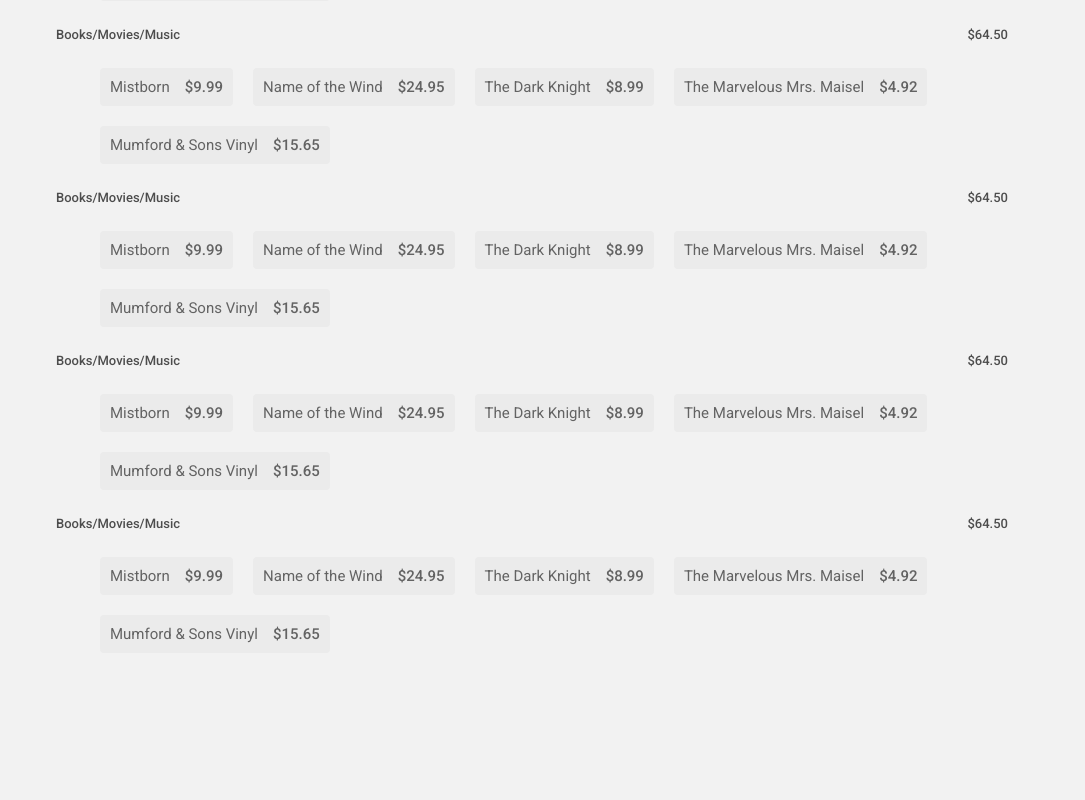
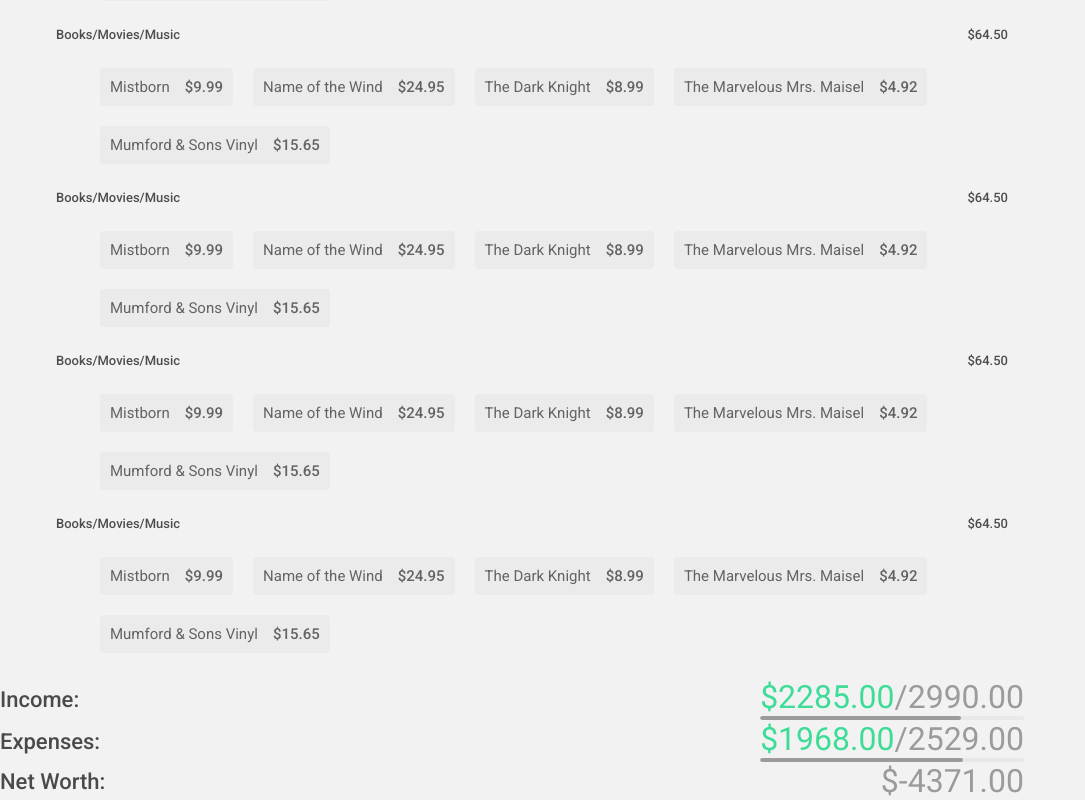
Before and after one commit to megdadkins7/budget, a React (Create React App) app: page / in a window 1280 px wide. Shown: the part 222-1022 px from the top of the page, without its empty margins (0-1085 px from the left). Before the commit the page ends 885 px from the top, so only its background shows below. Built offline with nearby package versions, Linux system fonts and the light colour scheme.

Commit message:
added budget overview

```diff
--- a/src/App.js
+++ b/src/App.js
@@ -2,6 +2,7 @@
 import { ThemeProvider } from 'styled-components'
 
 import Category from './components/Category'
+import Overview from './components/Overview'
 
 import GlobalStyles from './styles/GlobalStyles'
 import { theme } from './styles/theme'
@@ -12,6 +13,7 @@
       <>
         <GlobalStyles />
         <Category />
+        <Overview />
       </>
     </ThemeProvider>
   )
--- /dev/null
+++ b/src/components/ExpensesProgress.js
@@ -0,0 +1,49 @@
+import React from 'react'
+import styled from 'styled-components'
+
+import { numToCurrency } from '../lib'
+
+const StyledExpensesProgress = styled.div`
+    font-size: 32px;
+    .ExpenseAmount {
+      color: #3ddc97;
+    }
+    .ExpenseBudget {
+      color: #9b9b9b;
+    }
+    .ExpenseMeter {
+      height: 4px;
+      background: #e8e8e8;
+      border-radius: 2px;
+      overflow: hidden;
+    }
+    .ExpenseMeter > span {
+      display: block;
+      height: 100%;
+      border-radius: 2px;
+      background-color: #9b9b9b;
+    }
+`;
+
+function calcAmountCssPercent(trackerAmount, trackerTotal) {
+  return `${Math.floor((trackerAmount / trackerTotal) * 100)}%`
+}
+
+export default function ExpensesProgress(props) {
+    return(
+        <StyledExpensesProgress>
+            <span className='ExpenseAmount'>
+                {numToCurrency(props.amount)}
+            </span>
+            <span className='ExpenseBudget'>/{props.budget}</span>
+            <div className='ExpenseMeter'>
+              <span
+                className='ExpenseBar'
+                style={{
+                  width: calcAmountCssPercent(props.amount, props.budget),
+                }}
+              />
+            </div>
+        </StyledExpensesProgress>
+    )
+}
--- /dev/null
+++ b/src/components/IncomeProgress.js
@@ -0,0 +1,49 @@
+import React from 'react'
+import styled from 'styled-components'
+
+import { numToCurrency } from '../lib'
+
+const StyledIncomeProgress = styled.div`
+    font-size: 32px;
+    .IncomeAmount {
+      color: #3ddc97;
+    }
+    .IncomeBudget {
+      color: #9b9b9b;
+    }
+    .IncomeMeter {
+      height: 4px;
+      background: #e8e8e8;
+      border-radius: 2px;
+      overflow: hidden;
+    }
+    .IncomeMeter > span {
+      display: block;
+      height: 100%;
+      border-radius: 2px;
+      background-color: #9b9b9b;
+    }
+`;
+
+function calcAmountCssPercent(trackerAmount, trackerTotal) {
+  return `${Math.floor((trackerAmount / trackerTotal) * 100)}%`
+}
+
+export default function IncomeProgress(props) {
+    return(
+        <StyledIncomeProgress>
+            <span className='IncomeAmount'>
+                {numToCurrency(props.amount)}
+            </span>
+            <span className='IncomeBudget'>/{props.budget}</span>
+            <div className='IncomeMeter'>
+            <span
+                className='IncomeBar'
+                style={{
+                  width: calcAmountCssPercent(props.amount, props.budget),
+                }}
+              />
+            </div>
+        </StyledIncomeProgress>
+    )
+}
--- /dev/null
+++ b/src/components/Overview.js
@@ -0,0 +1,135 @@
+import React from 'react'
+import styled from 'styled-components'
+
+import IncomeProgress from './IncomeProgress'
+import ExpensesProgress from './ExpensesProgress'
+
+import { numToCurrency } from '../lib'
+
+const StyledOverview = styled.div`
+    width: 80%;
+    .OverviewWrapper {
+      display: flex;
+      align-items: center;
+    }
+    .OverviewHeader {
+      display: flex;
+      align-items: center;
+    }
+    .OverviewTitle {
+      color: #4a4a4a;
+      font-size: 22px;
+      font-weight: 500;
+    }
+    .OverviewRightChild {
+      margin-left: auto;
+    }
+    .NetWorthNum {
+        margin-left: auto;
+        font-size: 32px;
+        color: #9b9b9b;
+    }
+`;
+
+const incomeCategories = [
+    {title: 'Salary', amount: 2115, total: 2820},
+    {title: 'IRAs', amount: 120, total: 120},
+    {title: 'Other Investments', amount: 50, total: 50},
+]
+
+export const currentIncome = incomeCategories.reduce(
+    (nextAmount, currentTotal) => nextAmount + currentTotal.amount,
+    0
+)
+
+export const incomeTotal = incomeCategories.reduce(
+    (nextTotal, monthlyIncome) => nextTotal + monthlyIncome.total,
+    0
+)
+
+const expenseCategories = [
+    {title: 'Auto/Transport', amount: 77, total: 360},
+    {title: 'Entertainment', amount: 161, total: 307},
+    {title: 'Housing', amount: 217, total: 246},
+    {title: 'Personal Care', amount: 250, total: 250},
+    {title: 'Other', amount: 1263, total: 1366}
+]
+
+export const currentExpense = expenseCategories.reduce(
+    (nextAmount, currentTotal) => nextAmount + currentTotal.amount,
+    0
+)
+
+export const expenseTotal = expenseCategories.reduce(
+    (nextTotal, monthlyExpense) => nextTotal + monthlyExpense.total,
+    0
+)
+
+const netWorthCategories = {
+    assets: [
+        {title: 'Checking', total: 2648},
+        {title: 'Savings', total: 11262},
+        {title: 'Retirement', total: 6737},
+        {title: 'Other Investments', total: 2810},
+    ],
+    liabilities : [
+        {title: 'Private Loans', total: 3428},
+        {title: 'Federal Loans', total: 23735},
+        {title: 'Credit Cards', total: 665},
+    ]
+}
+
+function calcNetWorth(assets, liabilities) {
+    const totalAssets = netWorthCategories.assets.reduce(
+        (nextTotal, netWorthTotal) => nextTotal + netWorthTotal.total,
+        0
+      );
+    const totalLiabilities = netWorthCategories.liabilities.reduce(
+        (nextTotal, netWorthTotal) => nextTotal + netWorthTotal.total,
+        0
+      );
+    const netWorth = totalAssets - totalLiabilities;
+    return netWorth;
+}
+
+export default function Overview(props) {
+    return (
+        <StyledOverview>
+            <div className='OverviewWrapper'>
+              <div className='OverviewLeftChild'>
+              <div className='OverviewHeader'>
+                <span className='OverviewTitle'>Income: </span>
+              </div>
+              </div>
+              <div className='OverviewRightChild'>
+                <IncomeProgress
+                    amount={currentIncome}
+                    budget={incomeTotal.toFixed(2)}
+                />
+              </div>
+            </div>
+            <div className='OverviewWrapper'>
+            <div className='OverviewLeftChild'>
+            <div className='OverviewHeader'>
+                <span className='OverviewTitle'>Expenses: </span>
+            </div>
+            </div>
+            <div className='OverviewRightChild'>
+                <ExpensesProgress
+                    amount={currentExpense}
+                    budget={expenseTotal.toFixed(2)}
+                />
+            </div>
+            </div>
+            <div className='OverviewWrapper'>
+            <div className='OverviewLeftChild'>
+            <div className='OverviewHeader'>
+                <span className='OverviewTitle'>Net Worth: </span>
+            </div>
+            </div>
+                <span className='NetWorthNum'>{numToCurrency(calcNetWorth())}</span>
+
+            </div>
+        </StyledOverview>
+    )
+}
```
